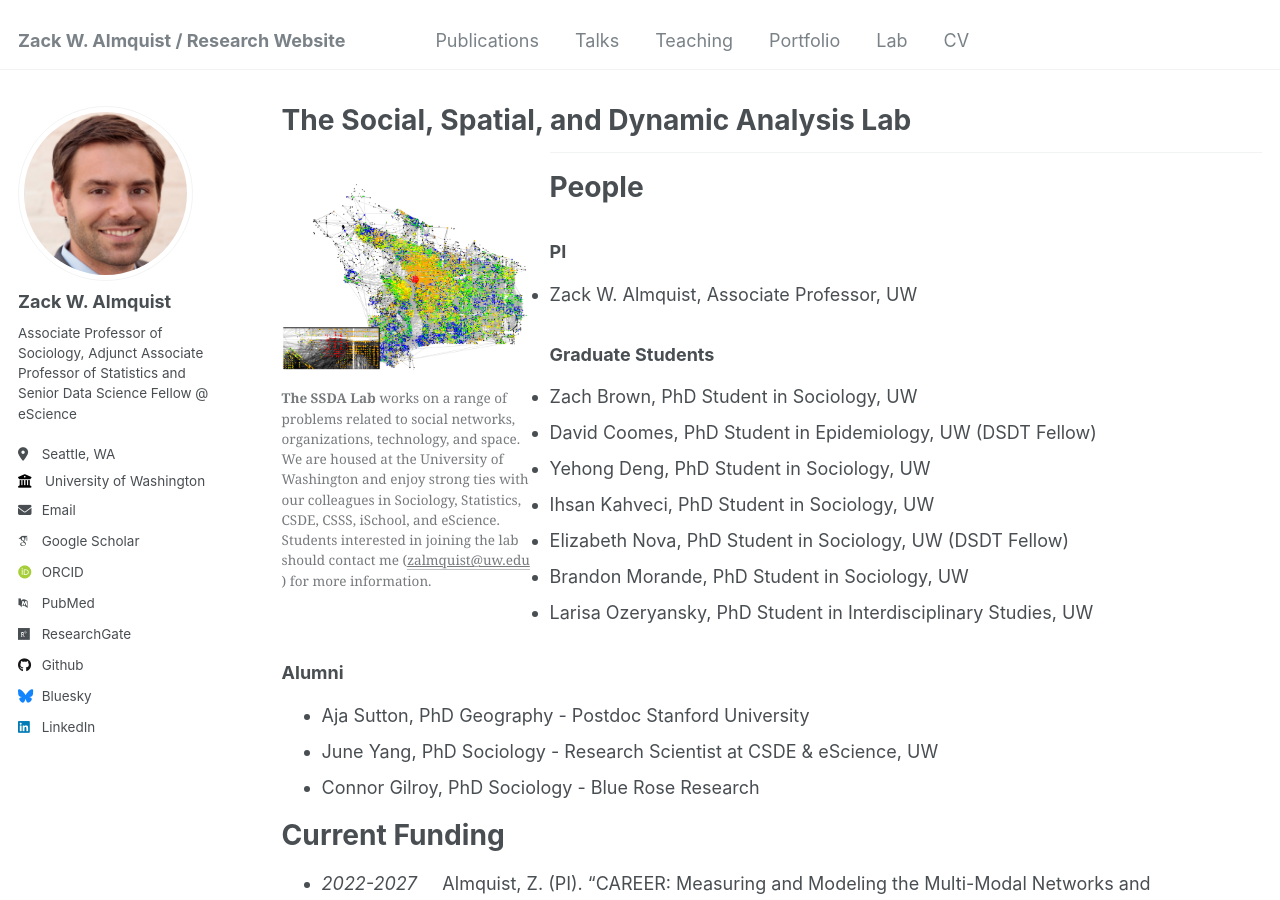
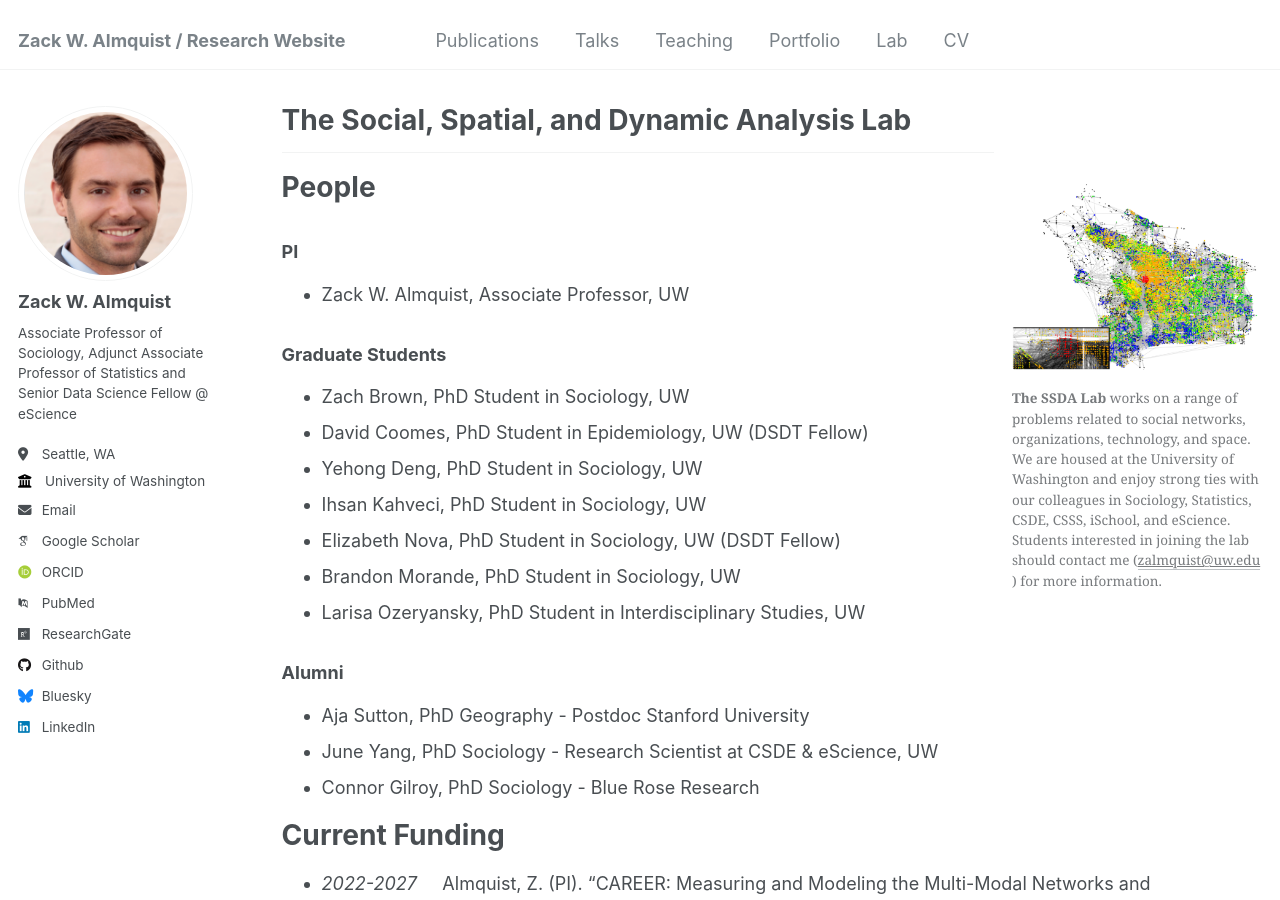
Before and after one commit to zalmquist/zalmquist.github.io, a Jekyll site: the page built from _pages/lab.md, in a window 1280 px wide and 900 px high. Built offline with Jekyll 4.4.1, drawn with Linux system fonts in a browser that asks for light colours; some web fonts are replaced.

Commit message:
Update lab.md

```diff
--- a/_pages/lab.md
+++ b/_pages/lab.md
@@ -8,7 +8,9 @@ author_profile: true
 {% include base_path %}
 
 
-<figure style="width: 250px" class="align-left">
+
+
+<figure style="width: 250px" class="align-right">
   <img src="/images/diff_fest3.png" alt="">
   <figcaption><b>The SSDA Lab</b> works on a range of problems related to social networks, organizations, technology, and space. We are housed at the University of Washington and enjoy strong ties with our colleagues in Sociology, Statistics, CSDE, CSSS, iSchool, and eScience. Students interested in joining the lab should contact me (<a href="mailto:email:zalmquist@uw.edu">zalmquist@uw.edu </a>) for more information. </figcaption>
 </figure>
```
